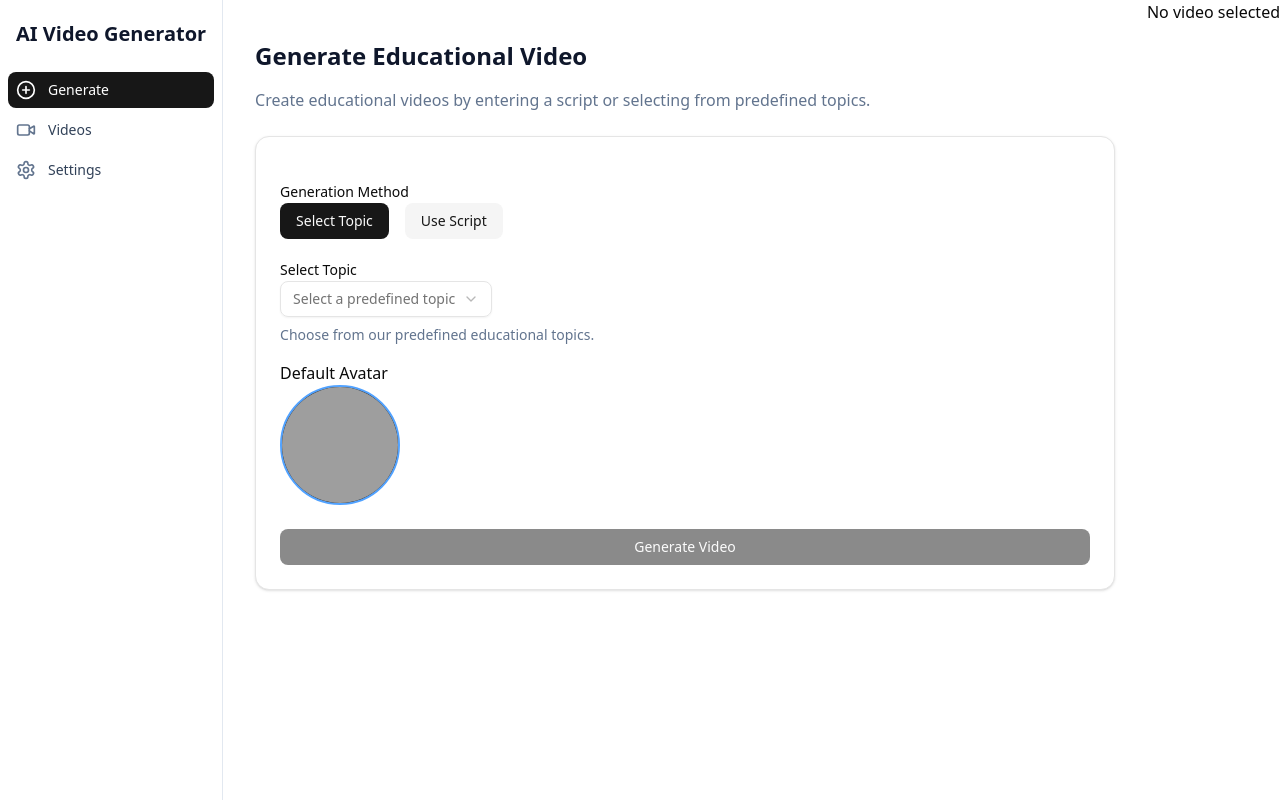
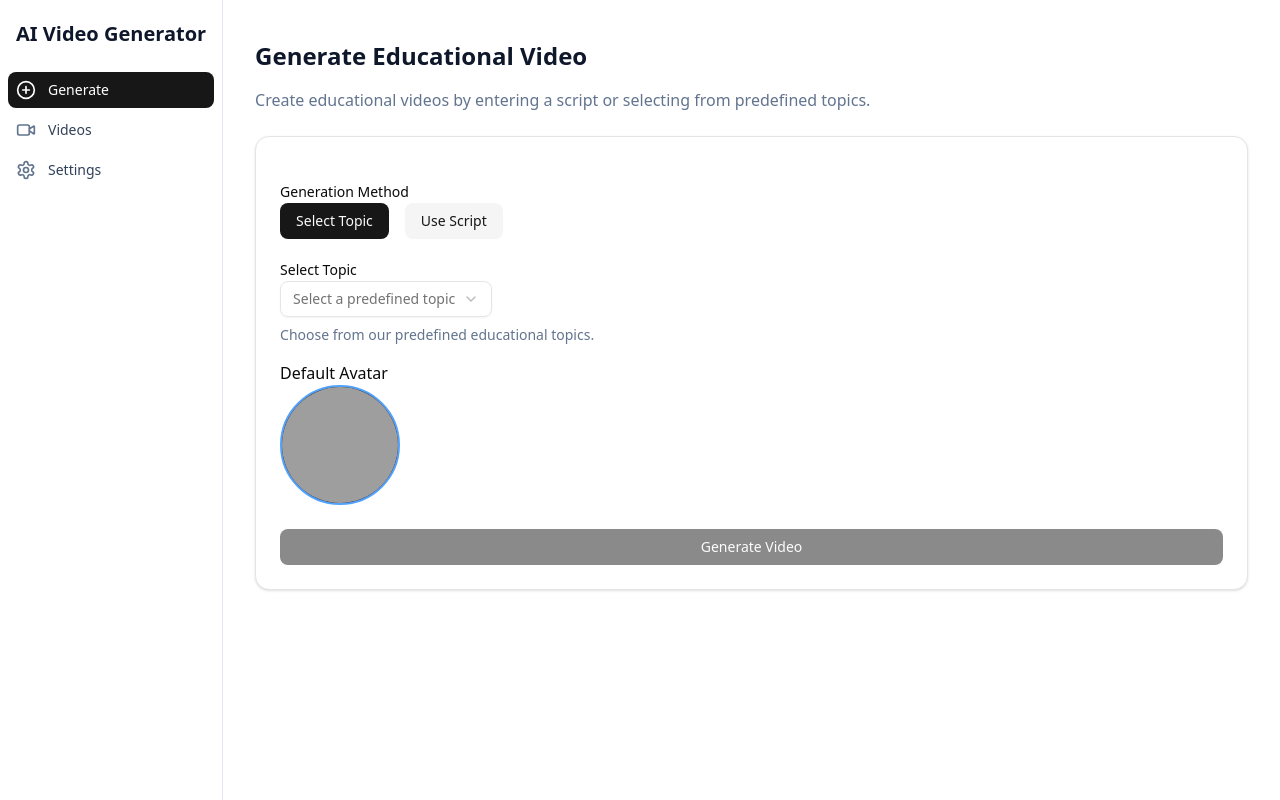
Before and after one commit to primeURL/AI-Video-Generation-FE, a React app: page / in a window 1280 px wide. Built offline with nearby package versions, Linux system fonts and the light colour scheme; grey boxes are pictures that could not be loaded; the HTML template or start-up script is replaced by a standard one.

Commit message:
Conditionally rendered Videomodal

```diff
--- a/src/App.tsx
+++ b/src/App.tsx
@@ -3,10 +3,11 @@ import { Route, Routes } from "react-router-dom";
 import { VideoModal } from "./components/VideoModal";
 import GeneratePage from "./pages/GeneratePage";
 import VideosPage from "./pages/VideosPage";
+import { useVideoContext } from "./lib/VideoContext";
 
 
 export default function App() {
-
+  const { selectedVideo } = useVideoContext();
   return (
     <div className="flex h-screen overflow-hidden">
       <Sidebar />
@@ -21,7 +22,8 @@ export default function App() {
           </div>
         </main>
       </div>
-      <VideoModal />
+      {selectedVideo && <VideoModal /> }
+
     </div>
   );
 }
```
